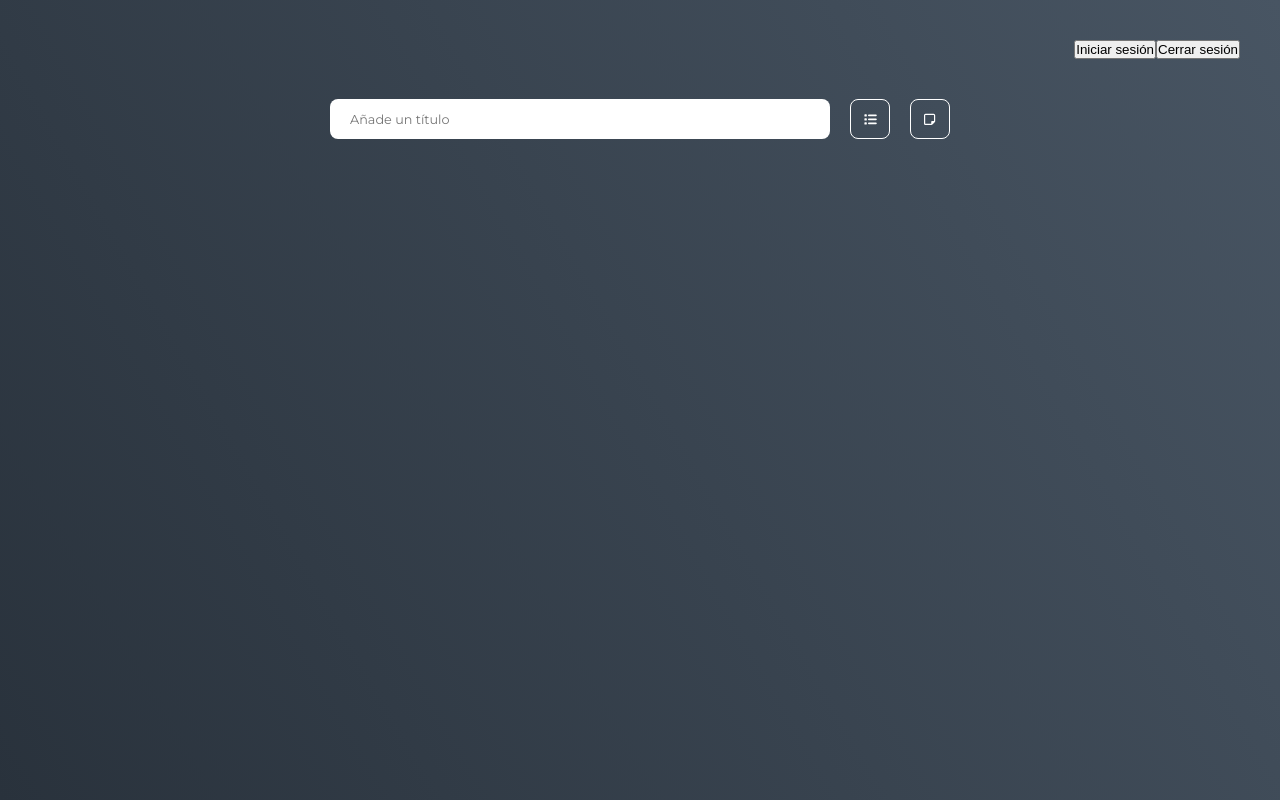
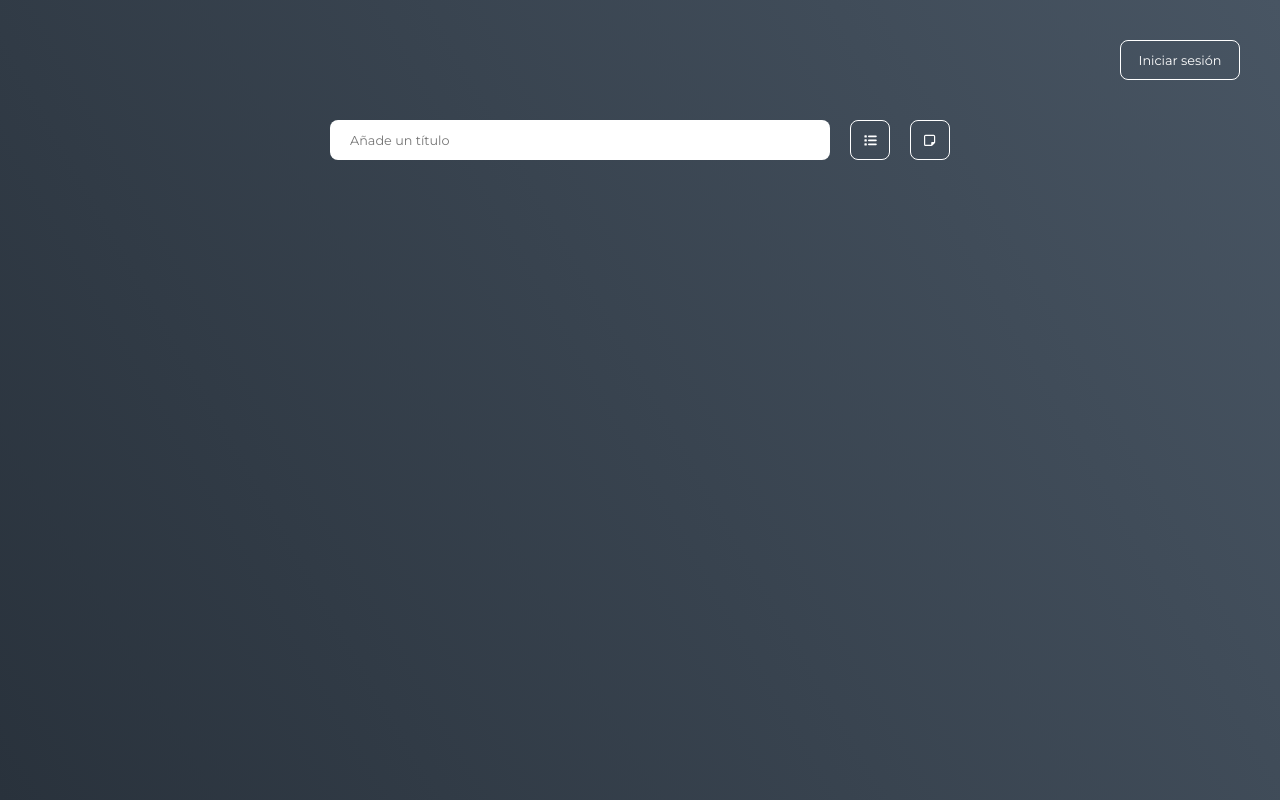
Before and after one commit to 99pmore/ListsAndNotes-App, a React (Create React App) app: page / in a window 1280 px wide. Built offline with nearby package versions, Linux system fonts and the light colour scheme.

Commit message:
user info done

```diff
--- a/src/App.js
+++ b/src/App.js
@@ -10,7 +10,7 @@ function App() {
 
     return (
         <div className="App">
-            <Login setUser={ setUser } />
+            <Login user={ user } setUser={ setUser } />
             <Form user={ user } />
             <Content user={ user } />
         </div>
--- a/src/components/Login.js
+++ b/src/components/Login.js
@@ -1,7 +1,15 @@
+import { useState } from "react";
+import { UserInfo } from "./UserInfo";
+
 import { auth } from "../config/firebase";
 import { signInWithPopup, GoogleAuthProvider, signOut } from "firebase/auth";
 
-export const Login = ({ setUser }) => {
+import { FontAwesomeIcon } from "@fortawesome/react-fontawesome";
+import { faArrowRightToBracket } from "@fortawesome/free-solid-svg-icons";
+
+export const Login = ({ user, setUser }) => {
+
+    const [isLogged, setIsLogged] = useState()
 
     const provider = new GoogleAuthProvider()
 
@@ -9,7 +17,7 @@ export const Login = ({ setUser }) => {
         signInWithPopup(auth, provider)
         .then((result) => {
             setUser(result.user)
-
+            setIsLogged(true)
         })
         .catch((error) => {
             const errorMsg = error.message
@@ -20,7 +28,7 @@ export const Login = ({ setUser }) => {
     const logout = () => {
         signOut(auth).then(() => {
             setUser()
-
+            setIsLogged(false)
           }).catch((error) => {
             const errorMsg = error.message
             alert(errorMsg)
@@ -29,8 +37,19 @@ export const Login = ({ setUser }) => {
 
     return (
         <div className="container">
-            <button onClick={ login }>Iniciar sesión</button>
-            <button onClick={ logout }>Cerrar sesión</button>
+
+        {
+            !isLogged ?
+                <div className="not-logged">
+                    <button onClick={ login }>Iniciar sesión</button>
+                </div>
+            :
+                <div className="logged">
+                    <UserInfo user={ user } />
+                    <button onClick={ logout }><FontAwesomeIcon icon={ faArrowRightToBracket } /></button>
+                </div>
+        }
+
         </div>
     )
 }
--- a/src/components/UserInfo.js
+++ b/src/components/UserInfo.js
@@ -0,0 +1,17 @@
+export const UserInfo = ({ user }) => {
+
+    return (
+        <div className="info">
+
+            {
+                user ?
+                    <>
+                        <img src={ user.photoURL ? user.photoURL : '../assets/avatar.webp' } alt="" />
+                        <p>{ user.displayName }</p>
+                    </>
+                : null
+            }
+
+        </div>
+    )
+}
```
